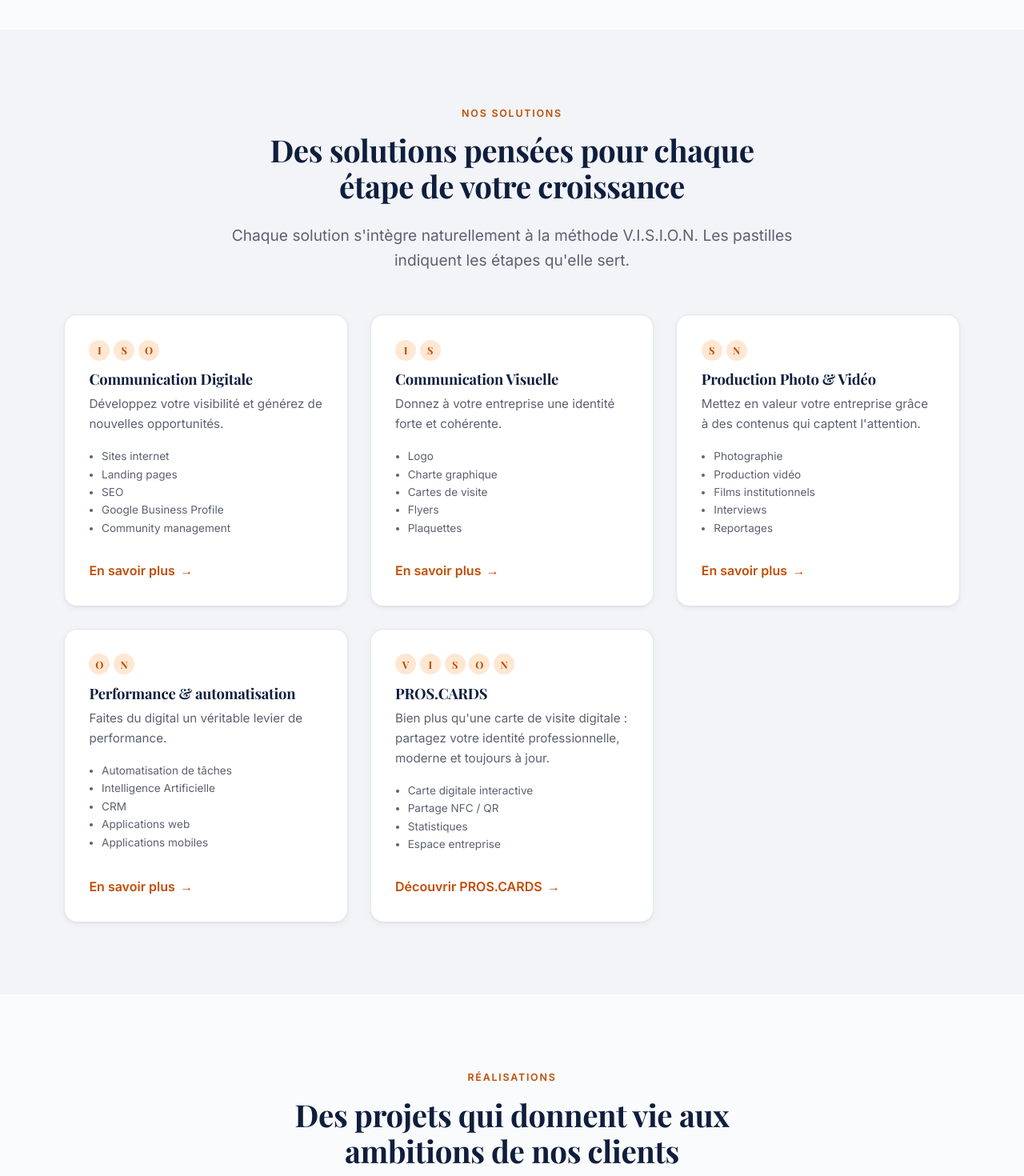
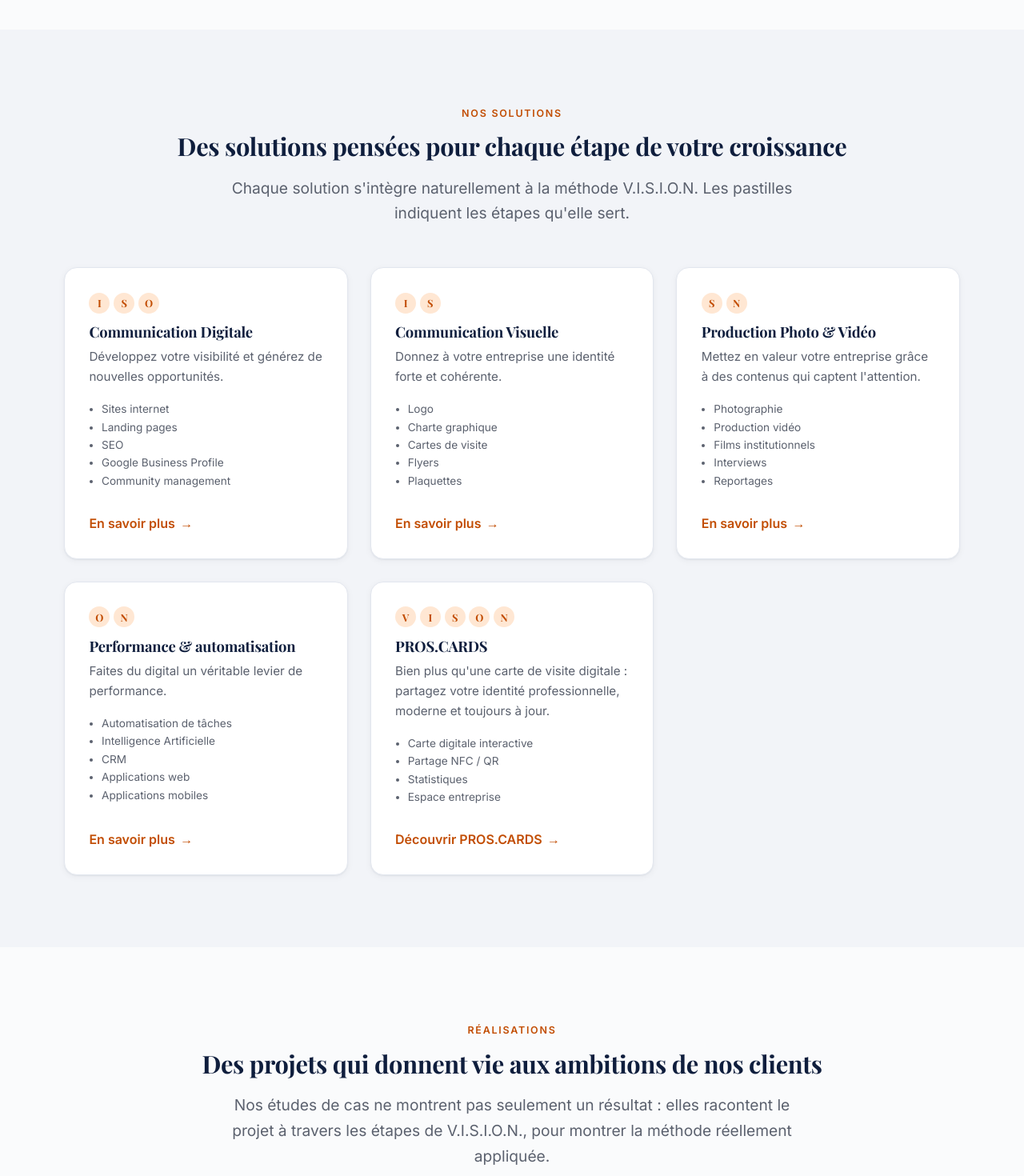
Before and after one commit to Paul-Aymard/optinov-agence, a Next.js app: page / in a window 1280 px wide. Shown: the part 4980-6450 px from the top of the page at 80% size. Built offline with nearby package versions, Linux system fonts and the light colour scheme.

Commit message:
Accueil : titres de sections (solutions, realisations, confiance) sur une seule ligne sur ordinateur

```diff
--- a/app/(site)/page.js
+++ b/app/(site)/page.js
@@ -167,9 +167,9 @@ export default function Accueil() {
       {/* ---------- 6. Nos solutions (reliées aux étapes V.I.S.I.O.N.) ---------- */}
       <section className="section section--alt" id="solutions">
         <div className="container">
-          <Reveal className="section-head center">
+          <Reveal className="section-head center section-head--ligne">
             <span className="eyebrow">Nos solutions</span>
-            <h2>Des solutions pensées pour chaque étape de votre croissance</h2>
+            <h2 className="titre-1ligne">Des solutions pensées pour chaque étape de votre croissance</h2>
             <p className="lead">
               Chaque solution s&apos;intègre naturellement à la méthode V.I.S.I.O.N.
               Les pastilles indiquent les étapes qu&apos;elle sert.
@@ -199,9 +199,9 @@ export default function Accueil() {
       {/* ---------- 7. Des projets qui donnent vie aux ambitions ---------- */}
       <section className="section">
         <div className="container">
-          <Reveal className="section-head center">
+          <Reveal className="section-head center section-head--ligne">
             <span className="eyebrow">Réalisations</span>
-            <h2>Des projets qui donnent vie aux ambitions de nos clients</h2>
+            <h2 className="titre-1ligne">Des projets qui donnent vie aux ambitions de nos clients</h2>
             <p className="lead">
               Nos études de cas ne montrent pas seulement un résultat&nbsp;: elles
               racontent le projet à travers les étapes de V.I.S.I.O.N., pour montrer
@@ -308,10 +308,10 @@ export default function Accueil() {
         </section>
       ) : (
         <section className="section">
-          <div className="container" style={{ maxWidth: "44rem", textAlign: "center" }}>
+          <div className="container" style={{ maxWidth: "72rem", textAlign: "center" }}>
             <Reveal>
               <span className="eyebrow">Confiance</span>
-              <h2>Et si le prochain logo affiché ici était le vôtre&nbsp;?</h2>
+              <h2 className="titre-1ligne">Et si le prochain logo affiché ici était le vôtre&nbsp;?</h2>
               <p className="lead">
                 Nous serions heureux de découvrir votre entreprise et de mettre la
                 méthode V.I.S.I.O.N. au service de vos ambitions.
--- a/app/globals.css
+++ b/app/globals.css
@@ -113,6 +113,14 @@ button { font: inherit; }
 
 .section-head { max-width: 44rem; margin-bottom: clamp(2rem, 4vw, 3.25rem); }
 .section-head.center { margin-inline: auto; text-align: center; }
+/* En-têtes à tenir sur une seule ligne sur ordinateur (demande direction).
+   Sur mobile, une phrase longue ne peut pas physiquement tenir : on l'équilibre. */
+.section-head--ligne { max-width: min(100%, 72rem); }
+.section-head--ligne .lead { max-width: 46rem; margin-inline: auto; }
+.titre-1ligne { text-wrap: balance; }
+@media (min-width: 1000px) {
+  .titre-1ligne { white-space: nowrap; font-size: clamp(1.75rem, 2.4vw, 2.1rem); }
+}
 .eyebrow {
   display: inline-block; font-size: .78rem; font-weight: 600; letter-spacing: .14em;
   text-transform: uppercase; color: var(--or-600); margin-bottom: .8rem;
```
